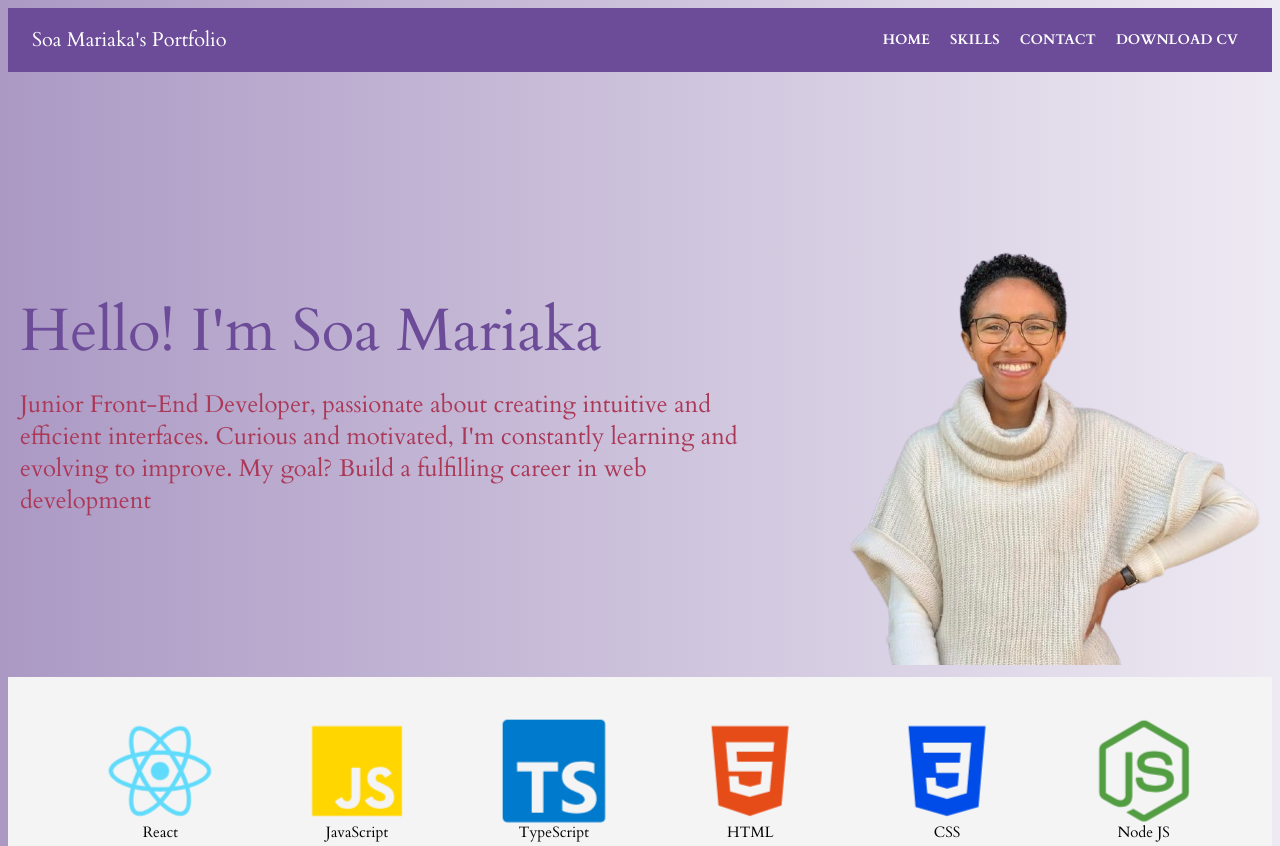
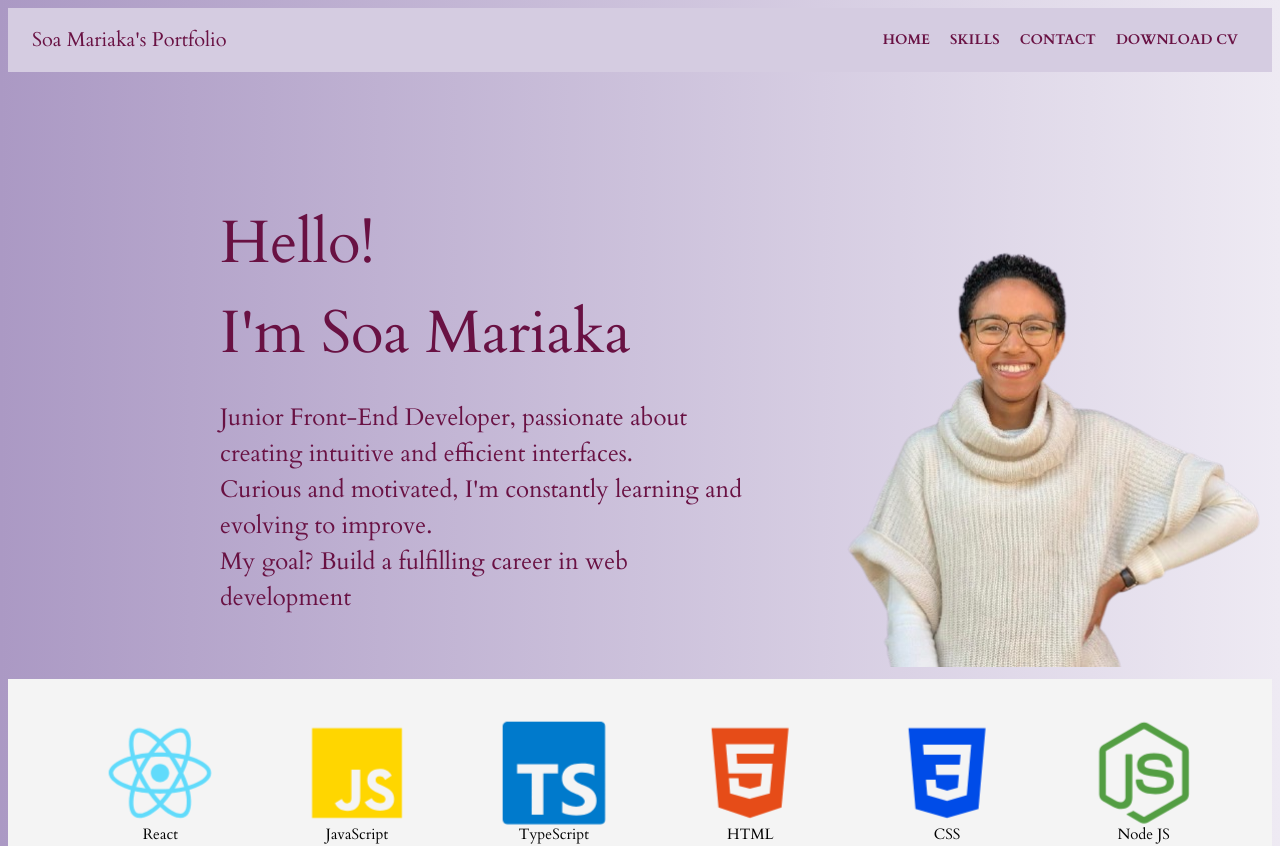
Before and after one commit to SoaMariaka19/portfolio, a React (Vite) app: page / in a window 1280 px wide. Shown: the top 846 px of the page. Built offline with nearby package versions, Linux system fonts and the light colour scheme.

Commit message:
style: update color palette

```diff
--- a/src/components/Home.tsx
+++ b/src/components/Home.tsx
@@ -1,19 +1,18 @@
-import { HomeContainer, StyledTitle, StyledSubtitle, StyledHomeBox, StyledImage } from '../styles/customStyles';
+import { HomeContainer, StyledTitle, StyledSubtitle, StyledHomeBox, StyledImage, StyledTextBox } from '../styles/customStyles';
 import img from '../assets/img.png';
-import { Box } from '@mui/material';
 
 const Home = () => {
   return (
     <HomeContainer id="home">
       <StyledHomeBox>
-        <Box>
-          <StyledTitle variant="h2" gutterBottom>
-            Hello! I'm Soa Mariaka
+        <StyledTextBox>
+          <StyledTitle gutterBottom>
+            Hello! <br/> I'm Soa Mariaka
           </StyledTitle>
-          <StyledSubtitle variant="h5" paragraph>
-            Junior Front-End Developer, passionate about creating intuitive and efficient interfaces. Curious and motivated, I'm constantly learning and evolving to improve. My goal? Build a fulfilling career in web development
+          <StyledSubtitle paragraph>
+            Junior Front-End Developer, passionate about creating intuitive and efficient interfaces.<br/> Curious and motivated, I'm constantly learning and evolving to improve.<br/> My goal? Build a fulfilling career in web development
           </StyledSubtitle>
-        </Box>
+        </StyledTextBox>
         <StyledImage src={img} alt="Soa Mariaka"/>
       </StyledHomeBox>
     </HomeContainer>
--- a/src/components/Navbar.tsx
+++ b/src/components/Navbar.tsx
@@ -1,7 +1,7 @@
 import { useState } from 'react';
 import { Link } from 'react-scroll';
-import { StyledNavbar, StyledToolbar, StyledButton, StyledDrawer, StyledLink } from '../styles/customStyles';
-import { Typography, IconButton, Box } from '@mui/material';
+import { StyledNavbar, StyledToolbar, StyledButton, StyledDrawer, StyledLink, StyledNavTypography } from '../styles/customStyles';
+import { IconButton, Box } from '@mui/material';
 import MenuIcon from '@mui/icons-material/Menu';
 import CloseIcon from '@mui/icons-material/Close';
 
@@ -15,9 +15,9 @@ const Navbar = () => {
   return (
     <StyledNavbar>
       <StyledToolbar>
-        <Typography variant="h6" color="inherit">
+        <StyledNavTypography variant="h6">
           Soa Mariaka's Portfolio
-        </Typography>
+        </StyledNavTypography>
 
         <IconButton edge="end" color="inherit" onClick={toggleDrawer} sx={{ display: { sm: 'none' } }}>
           {open ? <CloseIcon /> : <MenuIcon />}
--- a/src/styles/customStyles.ts
+++ b/src/styles/customStyles.ts
@@ -17,7 +17,7 @@ export const StyledToolbar = styled(Toolbar)(() => ({
 }));
 
 export const StyledButton = styled(Button)<{component?: React.ElementType; to?: string; target?: string}>(({ theme }) => ({
-  color: theme.palette.common.white,
+  color: '#691143',
   fontWeight: 'bold',
   padding: '10px',
   fontFamily: theme.typography.fontFamily,
@@ -35,18 +35,32 @@ export const StyledDrawer = styled(Drawer)(({ theme }) => ({
   },
 }));
 
+export const StyledNavTypography = styled(Typography)(() => ({
+  color: '#691143',
+}));
+
 export const HomeContainer = styled('div')({
   padding: '12px',
 });
 
 export const StyledTitle = styled(Typography)(({ theme }) => ({
   fontFamily: theme.typography.fontFamily,
-  color: theme.palette.primary.main,
+  color: '#691143',
+  fontSize: theme.typography.h2.fontSize,
+
+  [theme.breakpoints.down("sm")]: {
+    fontSize: theme.typography.h4.fontSize,
+  },
 }));
 
 export const StyledSubtitle = styled(Typography)(({ theme }) => ({
   fontFamily: theme.typography.fontFamily,
-  color: theme.palette.secondary.main,
+  color: '#691143',
+  fontSize: theme.typography.h5.fontSize,
+
+  [theme.breakpoints.down("sm")]: {
+    fontSize: theme.typography.h6.fontSize,
+  },
 }));
 
 export const StyledHomeBox = styled(Box)(({ theme }) => ({
@@ -60,16 +74,29 @@ export const StyledHomeBox = styled(Box)(({ theme }) => ({
   },
 }));
 
+export const StyledTextBox = styled(Box)(({ theme }) => ({
+  display: 'flex',
+  flexDirection: 'column',
+  justifyContent: 'center',
+  paddingLeft: "200px",
+  textAlign: "left",
+
+  [theme.breakpoints.down("sm")]: {
+    paddingLeft: "0px",
+    paddingBottom: '0px',
+  },
+}));
+
 export const StyledImage = styled('img')(({ theme }) => ({
   width: '100%',
-  maxWidth: '600px',
+  maxWidth: '500px',
   [theme.breakpoints.down('md')]: {
     maxWidth: '400px',
   },
 }));
 
 export const StyledLink = styled('a')(() => ({
-  color: 'white',
+  color: '#691143',
   textDecoration: 'none',
 }));
 
@@ -146,9 +173,11 @@ export const StyledTextField = styled(TextField)({
   marginBottom: '15px',
 });
 
-export const StyledFormButton = styled(Button)({
+export const StyledFormButton = styled(Button)(({theme})=>({
   marginTop: '10px',
-});
+  backgroundColor: '#691143',
+  color: theme.palette.secondary.main,
+}));
 
 export const StyledContactContainer = styled('div')({
   border: '1px solid #ddd',
@@ -160,7 +189,7 @@ export const StyledContactContainer = styled('div')({
 });
 
 export const StyledTypography = styled(Typography)(({ theme }) => ({
-  color: theme.palette.primary.main,
+  color: '#691143',
   marginBottom: '20px',
 
   [theme.breakpoints.down('sm')]: {
@@ -172,7 +201,7 @@ export const StyledFab = styled(Fab)(({ theme }) => ({
   position: 'fixed',
   bottom: '20px',
   right: '20px',
-  backgroundColor: theme.palette.primary.main,
+  backgroundColor: '#691143',
   color: '#fff',
   '&:hover': {
     backgroundColor: theme.palette.primary.dark,
--- a/src/styles/theme.ts
+++ b/src/styles/theme.ts
@@ -3,10 +3,10 @@ import { createTheme } from '@mui/material/styles';
 const theme = createTheme({
   palette: {
     primary: {
-      main: '#6C4C98',
+      main: '#D5CCE1',
     },
     secondary: {
-      main: '#ac3858',
+      main: '#FAF9FC',
     },
   },
   typography: {
```
